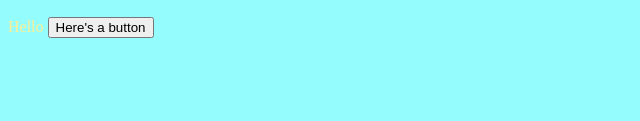
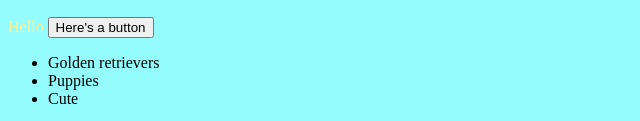
Before and after one commit to lk2998/Livvy-Exploring-CS, a plain HTML site: page index.html in a window 1280 px wide. Shown: the part 986-1107 px from the top of the page, without its empty margins (0-640 px from the left). Before the commit the page ends 1032 px from the top, so only its background shows below. Drawn offline with Linux system fonts and the light colour scheme.

Commit message:
Update index.html

```diff
--- a/index.html
+++ b/index.html
@@ -11,3 +11,8 @@
 <button>Here's a button</button>
  </body>
 </html>
+<ul>
+  <li>Golden retrievers</li>
+  <li>Puppies</li>
+  <li>Cute</li>
+</ul>
```
